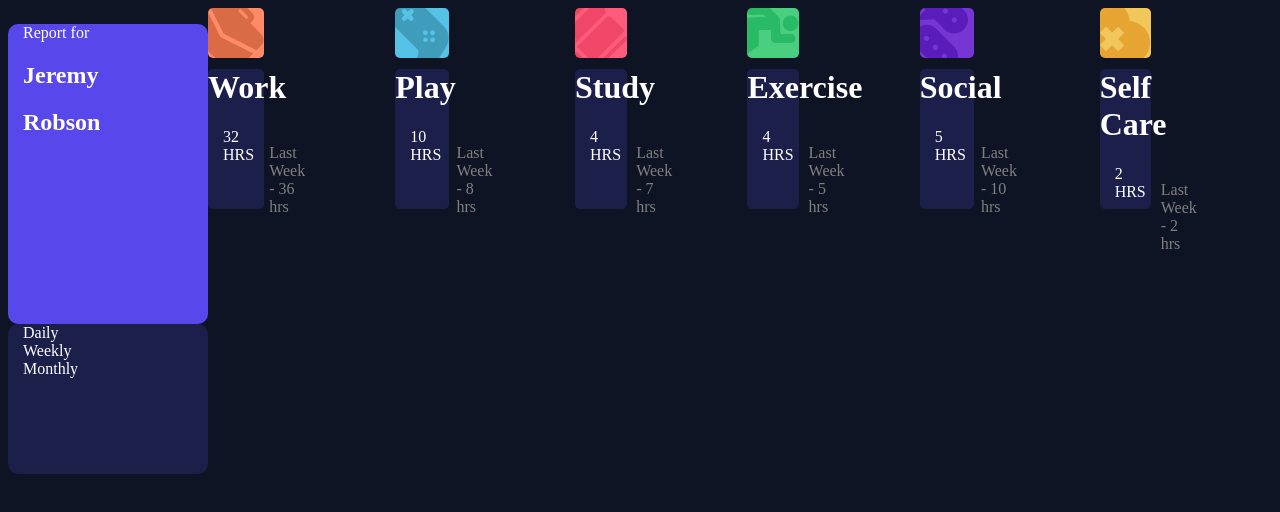
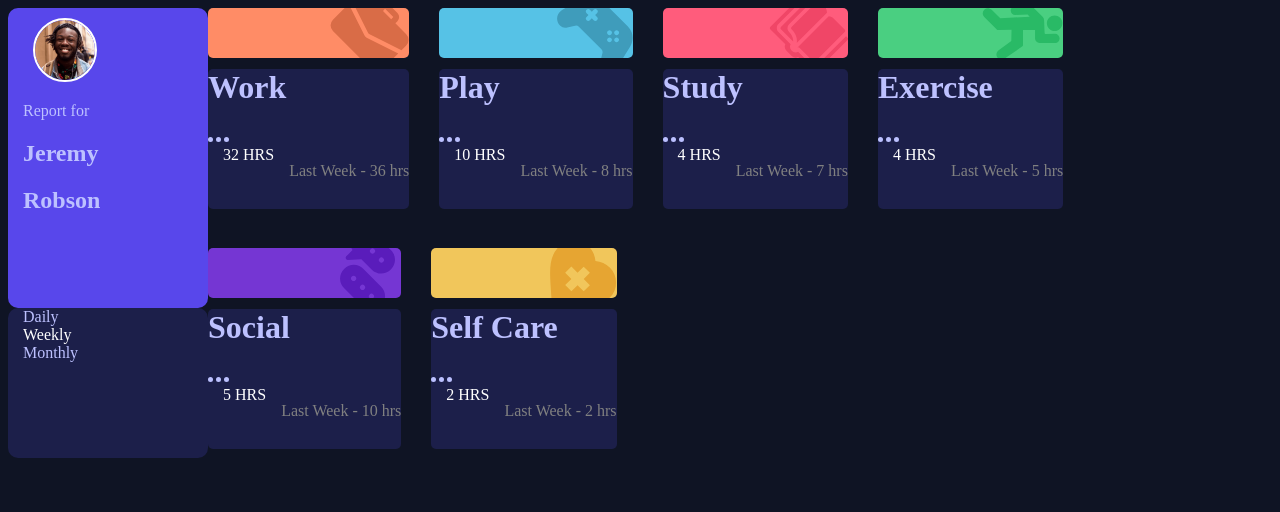
Before and after one commit to KLaNyange/dashboard_correction, a React (Vite) app: page / in a window 1280 px wide. Shown: the top 512 px of the page. Built offline with nearby package versions, Linux system fonts and the light colour scheme.

Commit message:
le style des 'boutons' change en fonction de l'etat attention toujours des bugs de css

```diff
--- a/src/App.css
+++ b/src/App.css
@@ -2,3 +2,9 @@
     display: flex;
     justify-content: space-between;
 }
+
+.wrap{
+    display: flex;
+    flex-wrap: wrap;
+    gap: 30px;
+}
--- a/src/App.jsx
+++ b/src/App.jsx
@@ -25,7 +25,8 @@ function App() {
   return (
     <>
       <div className='d-flex'>
-        <SideBar daily={daily} weekly={weekly} monthly={monthly} />
+        <SideBar daily={daily} weekly={weekly} monthly={monthly}  time={time} />
+        <div className='wrap'>
         {
           data.map((data, index)=>(
             <div key={index}>
@@ -33,6 +34,7 @@ function App() {
             </div>
           ))
         }
+        </div>
       </div>
     </>
   )
--- a/src/components/Card/Card.css
+++ b/src/components/Card/Card.css
@@ -1,6 +1,6 @@
-.card{
+/* .card{
     width: 30%;
-}
+} */
 
 .work{
     background-image: url('../../assets/images/icon-work.svg');
--- a/src/components/Card/Card.jsx
+++ b/src/components/Card/Card.jsx
@@ -1,4 +1,5 @@
 import './Card.css'
+import petitsPoints from '../../assets/images/icon-ellipsis.svg'
 
 function Card (props){
     console.log(props.current);
@@ -10,7 +11,7 @@ function Card (props){
             </div>
             <div className="working">
                 <h1>{props.data.title}</h1>
-                {/* <img src="" alt="" /> */}
+                <img src={petitsPoints} alt="" />
                 <div>
                     <div className="d-flex">
                         <p className="info"> {props.current}  HRS</p>
--- a/src/components/SideBar/SideBar.css
+++ b/src/components/SideBar/SideBar.css
@@ -9,12 +9,13 @@
     background-color: hsl(235, 46%, 20%);
     height: 150px;
     width: 200px;
-    color: white;
+    /* color: white; */
     border-radius: 10px;
 }
 
 .mini p{
     margin: 0;
+    cursor: pointer;
 }
 .grande img{
     height: 60px;
@@ -30,3 +31,8 @@
 .colorPeriod{
     color: white;
 }
+
+
+.active{
+    color: white;
+}
--- a/src/components/SideBar/SideBar.jsx
+++ b/src/components/SideBar/SideBar.jsx
@@ -1,4 +1,5 @@
 import './SideBar.css'
+import imgJeremy from '../../assets/images/image-jeremy.png'
 
 function SideBar(props) {
 
@@ -8,7 +9,7 @@ function SideBar(props) {
         <>
             <div className="dflex">
                 <div className="grande">
-                    {/* <img src="" alt="" /> */}
+                    <img src={imgJeremy} alt="" />
                     <div className="margin-left">
                         <p>Report for</p>
                         <h2>Jeremy</h2>
@@ -17,9 +18,9 @@ function SideBar(props) {
                 </div>
                 <div className="mini">
                     <div className="margin-left">
-                        <p onClick={props.daily}>Daily</p>
-                        <p className="colorPeriod" onClick={props.weekly}>Weekly</p>
-                        <p onClick={props.monthly}>Monthly</p>
+                        <p className={props.time === 'daily' ? 'active' : ''} onClick={props.daily}>Daily</p>
+                        <p className={props.time === 'weekly' ? 'active' : ''} onClick={props.weekly}>Weekly</p>
+                        <p className={props.time === 'monthly' ? 'active' : ''} onClick={props.monthly}>Monthly</p>
                     </div>
                 </div>
             </div>
--- a/src/index.css
+++ b/src/index.css
@@ -3,5 +3,5 @@ body{
 }
 
 *{
-    color: white;
+    color: hsl(236, 100%, 87%);
 }
```
Also changed, not shown: 1 other file (tests, documents, lock files or other folders).
